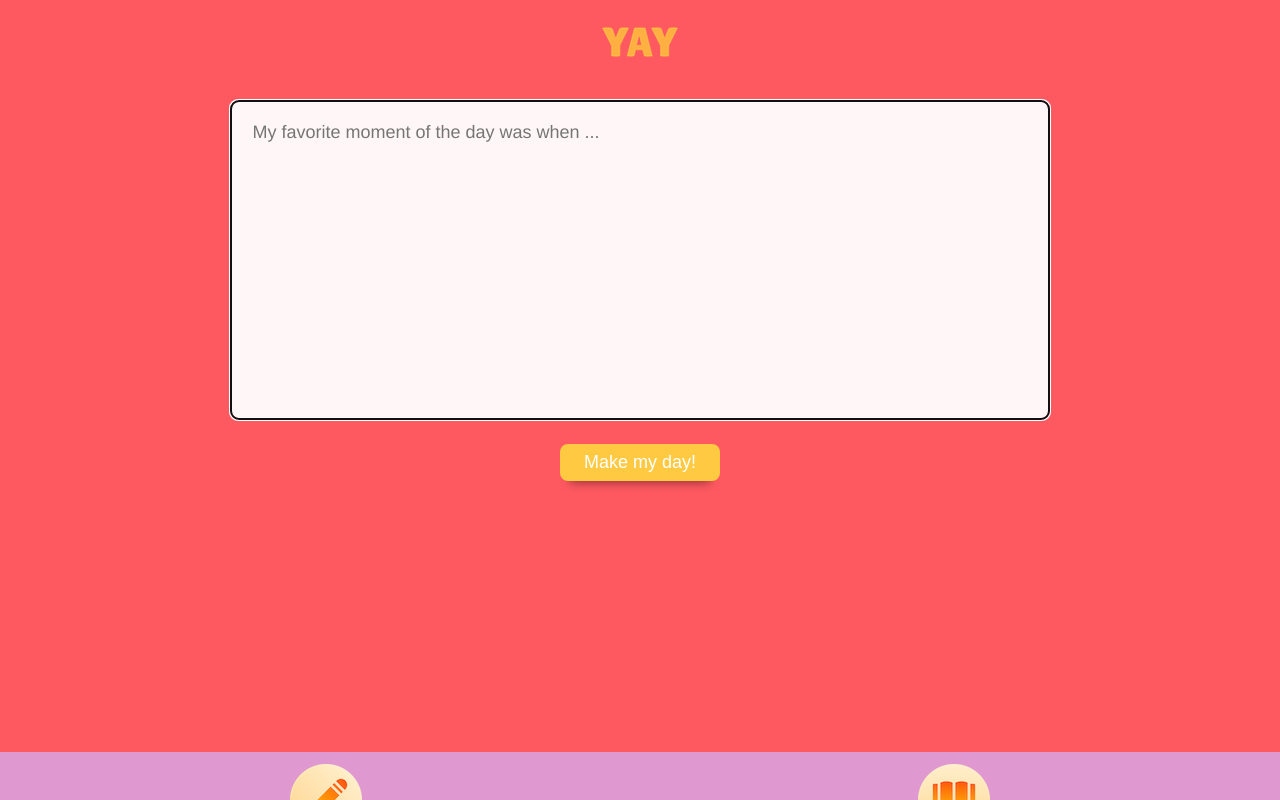
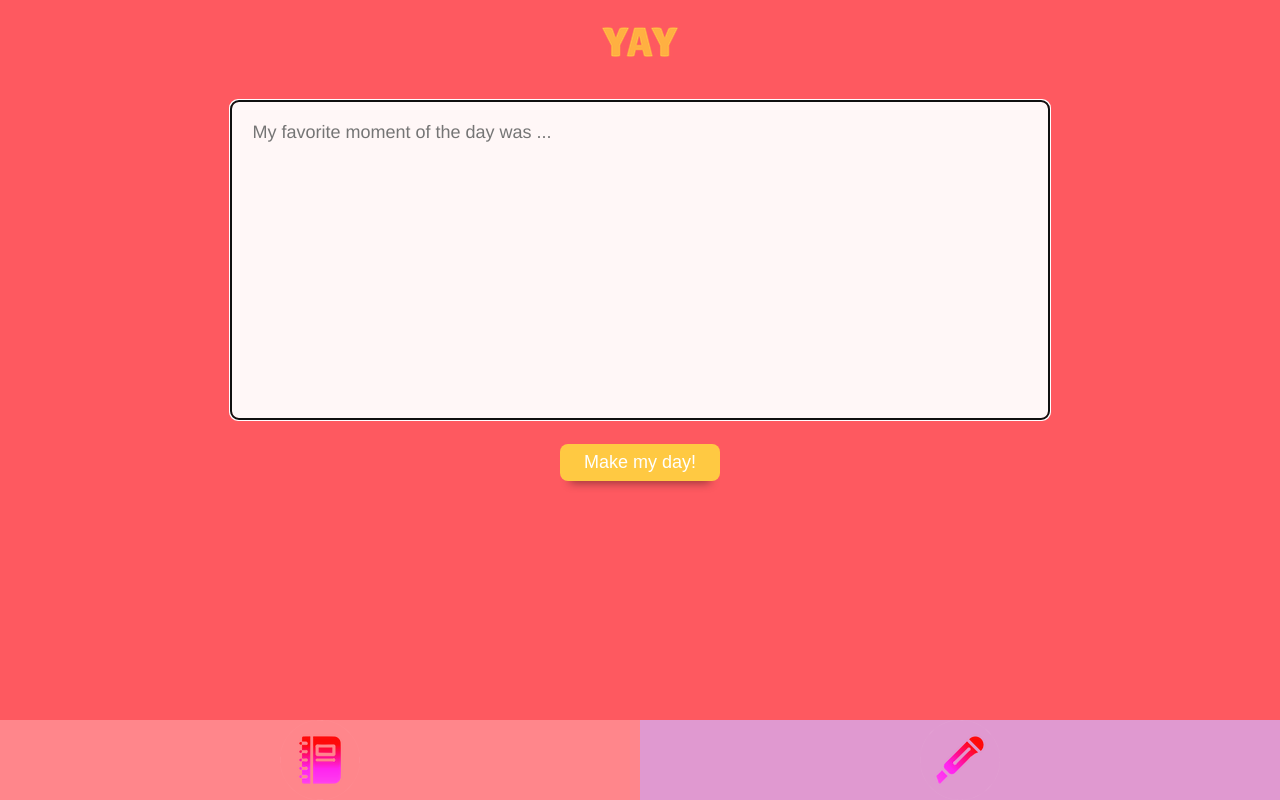
Before and after one commit to kwartalex/capstone-project, a React (Create React App) app: page /createentry in a window 1280 px wide. Built offline with nearby package versions, Linux system fonts and the light colour scheme.

Commit message:
Add selected state nav

```diff
--- a/src/GlobalStyles.js
+++ b/src/GlobalStyles.js
@@ -21,7 +21,7 @@ export default createGlobalStyle`
   body {
     color: var(--quaternary);
     background: var(--primary);
-    margin: 60px 0;
+    margin: 64px 0;
     padding-bottom: 60px;
     font-family: Raleway, Helvetica Neue, Helvetica, sans-serif;
     font-size: 18px;
@@ -37,4 +37,5 @@ export default createGlobalStyle`
     list-style-type: none;
     font-size: 18px;
   }
+
 `
--- a/src/components/Navigation.js
+++ b/src/components/Navigation.js
@@ -5,7 +5,7 @@ import styled from 'styled-components/macro'
 export default function Navigation () {
     return (
         <>
-            <NavigationStyled role="navigation">
+            <FooterStyled role="footer">
                 <LinkStyled
                 activeClassName="selected"
                 to="/entriesall"
@@ -16,12 +16,12 @@ export default function Navigation () {
                 to="/createentry"
                 ><img src="../images/read.png" alt="" />
                 </LinkStyled>
-            </NavigationStyled>
+            </FooterStyled>
         </>
     )
 }
 
-const NavigationStyled = styled.nav `
+const FooterStyled = styled.footer `
     display: grid;
     grid-template-columns: 1fr 1fr;
     position: fixed;
@@ -29,15 +29,15 @@ left: 0;
     bottom: 0;
     z-index: 1;
     margin: 0;
-padding: 12px;
     width: 100vw;
-height: 48px;
-text-align: center;
-font-size: 24px;
-background: var(--senary);
+    height: 80px;
+    background: var(--secondary);
     opacity: 0.9;
     `
+
 const LinkStyled = styled(NavLink)`
     text-align: center;
-&.selected: var(--primary);
+    &.selected {
+        background: var(--senary);
+    }
     `
--- a/src/pages/CreateEntry.js
+++ b/src/pages/CreateEntry.js
@@ -15,7 +15,7 @@ export default function CreateEntry ({ handleSubmit }) {
                 ref={inputRef}
                 type="text"
                 name="entry"
-                placeholder="My favorite moment of the day was when ..."
+                placeholder="My favorite moment of the day was ..."
                 onChange={(event) => setEntry(event.target.value)}
                 value={entry}
                 required
```
Also changed, not shown: public/images/create.png, public/images/read.png. Lines whose indentation alone changed are shown as unchanged.
